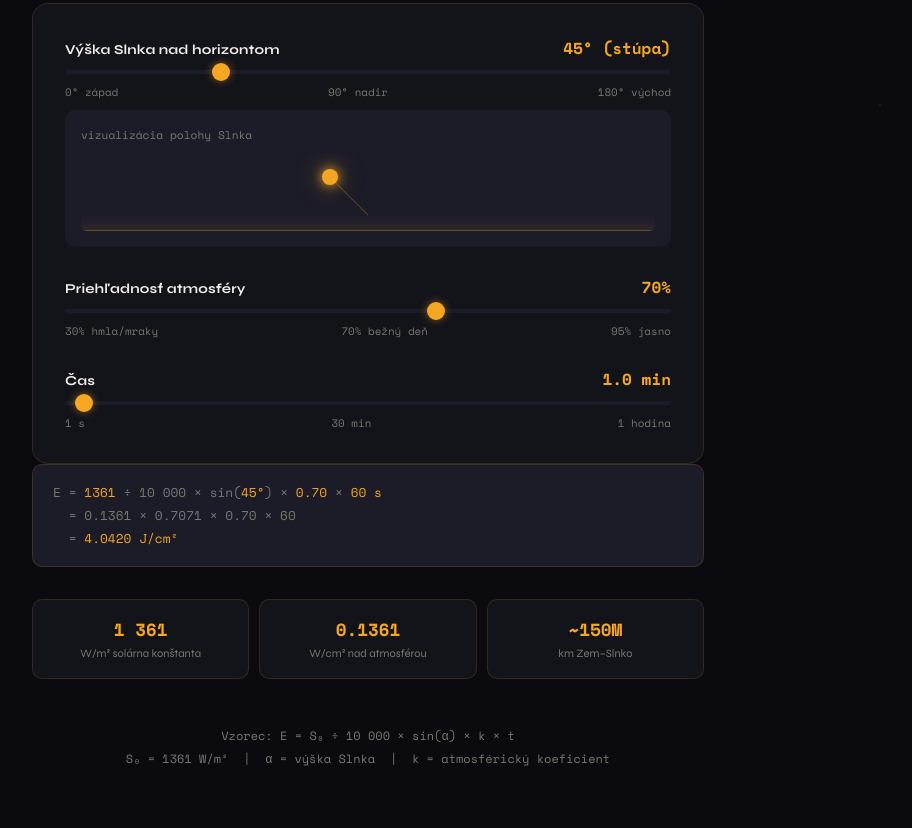
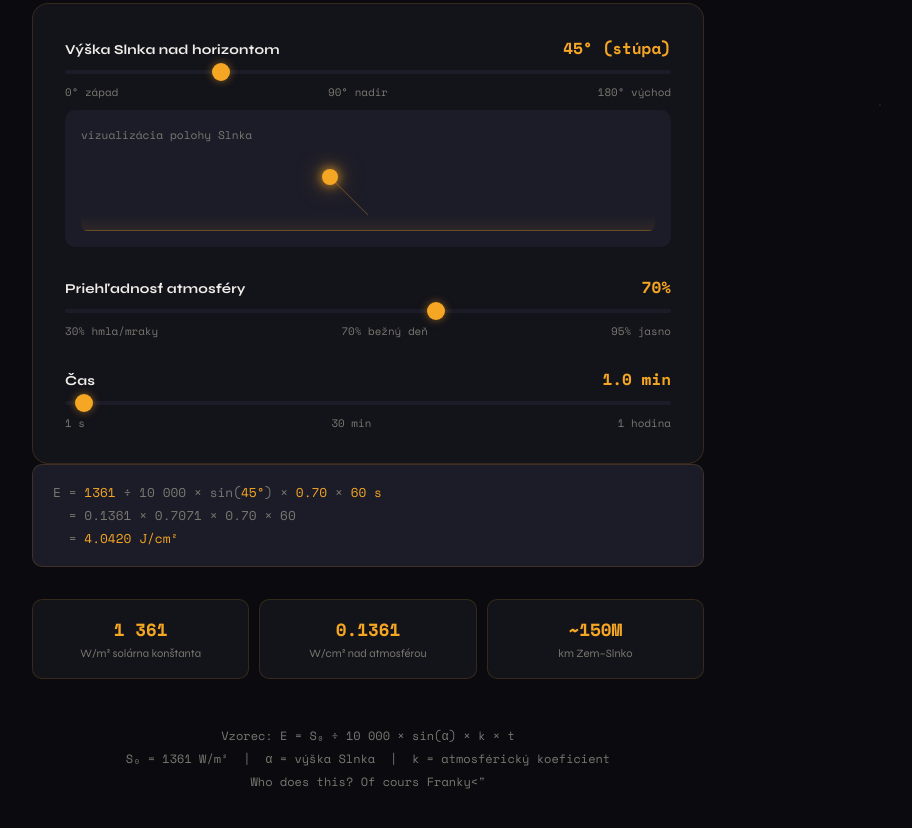
Before and after one commit to FrankyDoesThis/suneng-calc, a plain HTML site: page index.html in a window 1280 px wide. Shown: the part 415-1243 px from the top of the page, without its empty margins (272-1184 px from the left). Drawn offline with nearby package versions, Linux system fonts and the light colour scheme.

Commit message:
adding name of author

```diff
--- a/index.html
+++ b/index.html
@@ -474,6 +474,7 @@
   <footer>
     <p>Vzorec: E = S₀ ÷ 10 000 × sin(α) × k × t</p>
     <p style="margin-top:6px">S₀ = 1361 W/m² &nbsp;|&nbsp; α = výška Slnka &nbsp;|&nbsp; k = atmosférický koeficient</p>
+    <p style="margin-top:6px">Who does this? Of cours Franky<" </p>
   </footer>
 
 </div>
```
